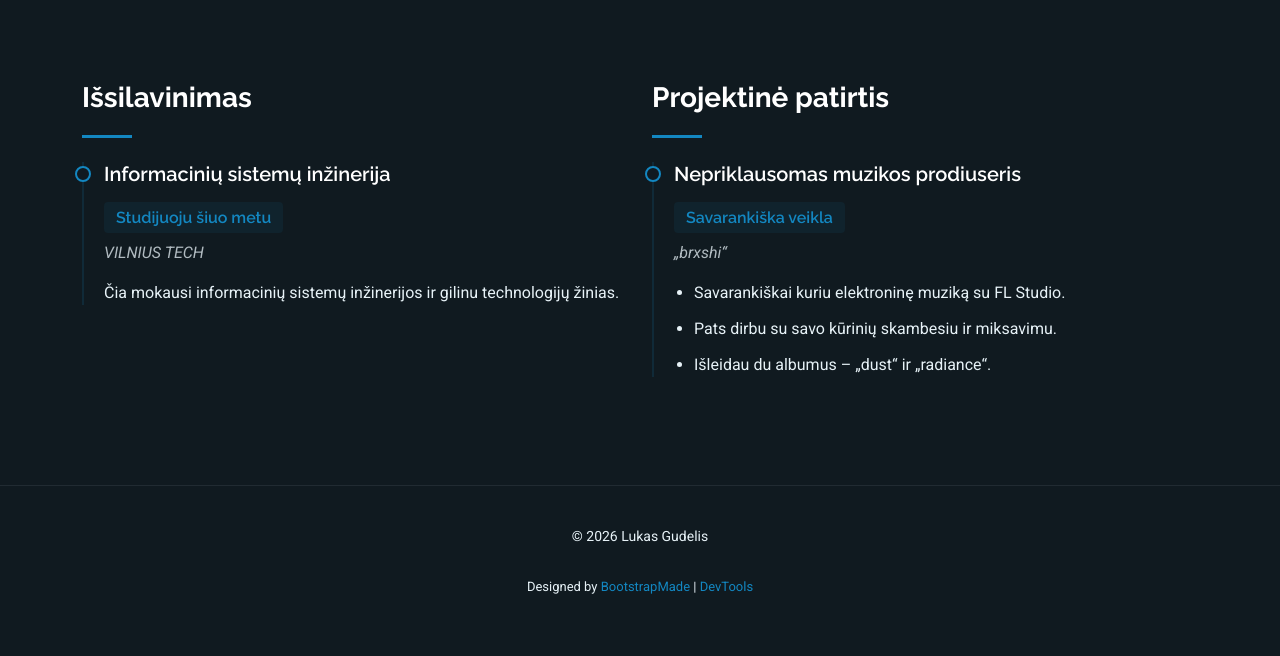
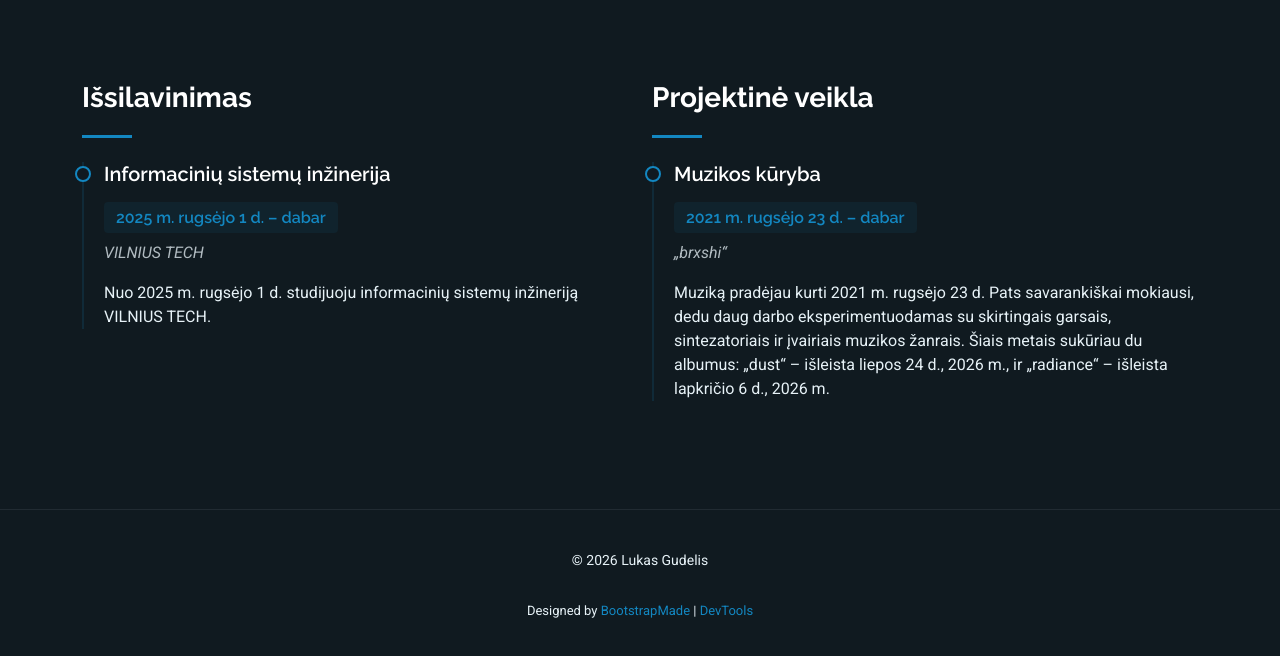
Before and after one commit to lukasgudelis-oss/lukasgudelis-oss.github.io, a plain HTML site: page resume.html in a window 1280 px wide. Shown: the part 214-870 px from the top of the page. Drawn offline with Linux system fonts and the light colour scheme.

Commit message:
Pakeistas tekstas

```diff
--- a/resume.html
+++ b/resume.html
@@ -56,7 +56,41 @@
 </div>
 </div>
 </header>
-<main class="main"><section class="resume section"><div class="container section-title"><h2>Gyvenimo aprašymas</h2></div><div class="container"><div class="row"><div class="col-lg-6"><div class="resume-item"><h3 class="resume-title">Išsilavinimas</h3><div class="resume-content"><article class="education-item"><h4>Informacinių sistemų inžinerija</h4><h5>Studijuoju šiuo metu</h5><p class="institution"><em>VILNIUS TECH</em></p><p>Čia mokausi informacinių sistemų inžinerijos ir gilinu technologijų žinias.</p></article></div></div></div><div class="col-lg-6"><div class="resume-item"><h3 class="resume-title">Projektinė patirtis</h3><div class="resume-content"><article class="experience-item"><h4>Nepriklausomas muzikos prodiuseris</h4><h5>Savarankiška veikla</h5><p class="company"><em>„brxshi“</em></p><ul><li>Savarankiškai kuriu elektroninę muziką su FL Studio.</li><li>Pats dirbu su savo kūrinių skambesiu ir miksavimu.</li><li>Išleidau du albumus – „dust“ ir „radiance“.</li></ul></article></div></div></div></div></div></section></main>
+<main class="main">
+  <section class="resume section">
+    <div class="container section-title"><h2>Gyvenimo aprašymas</h2></div>
+    <div class="container">
+      <div class="row">
+        <div class="col-lg-6">
+          <div class="resume-item">
+            <h3 class="resume-title">Išsilavinimas</h3>
+            <div class="resume-content">
+              <article class="education-item">
+                <h4>Informacinių sistemų inžinerija</h4>
+                <h5>2025 m. rugsėjo 1 d. – dabar</h5>
+                <p class="institution"><em>VILNIUS TECH</em></p>
+                <p>Nuo 2025 m. rugsėjo 1 d. studijuoju informacinių sistemų inžineriją VILNIUS TECH.</p>
+              </article>
+            </div>
+          </div>
+        </div>
+        <div class="col-lg-6">
+          <div class="resume-item">
+            <h3 class="resume-title">Projektinė veikla</h3>
+            <div class="resume-content">
+              <article class="experience-item">
+                <h4>Muzikos kūryba</h4>
+                <h5>2021 m. rugsėjo 23 d. – dabar</h5>
+                <p class="company"><em>„brxshi“</em></p>
+                <p>Muziką pradėjau kurti 2021 m. rugsėjo 23 d. Pats savarankiškai mokiausi, dedu daug darbo eksperimentuodamas su skirtingais garsais, sintezatoriais ir įvairiais muzikos žanrais. Šiais metais sukūriau du albumus: „dust“ – išleista liepos 24 d., 2026 m., ir „radiance“ – išleista lapkričio 6 d., 2026 m.</p>
+              </article>
+            </div>
+          </div>
+        </div>
+      </div>
+    </div>
+  </section>
+</main>
 <footer class="footer" id="footer">
 <div class="container">
 <div class="copyright text-center">
```
Also changed, not shown: services.html (+1 -1 lines).
